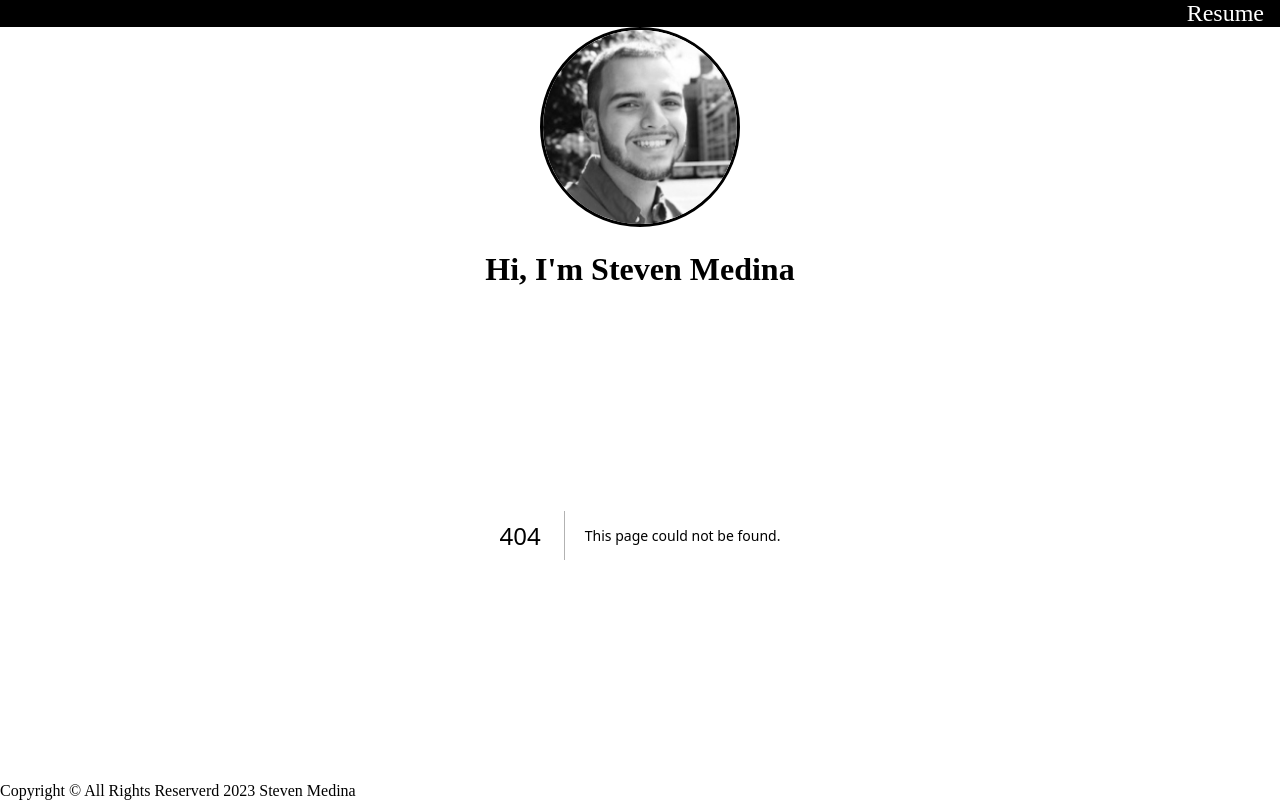
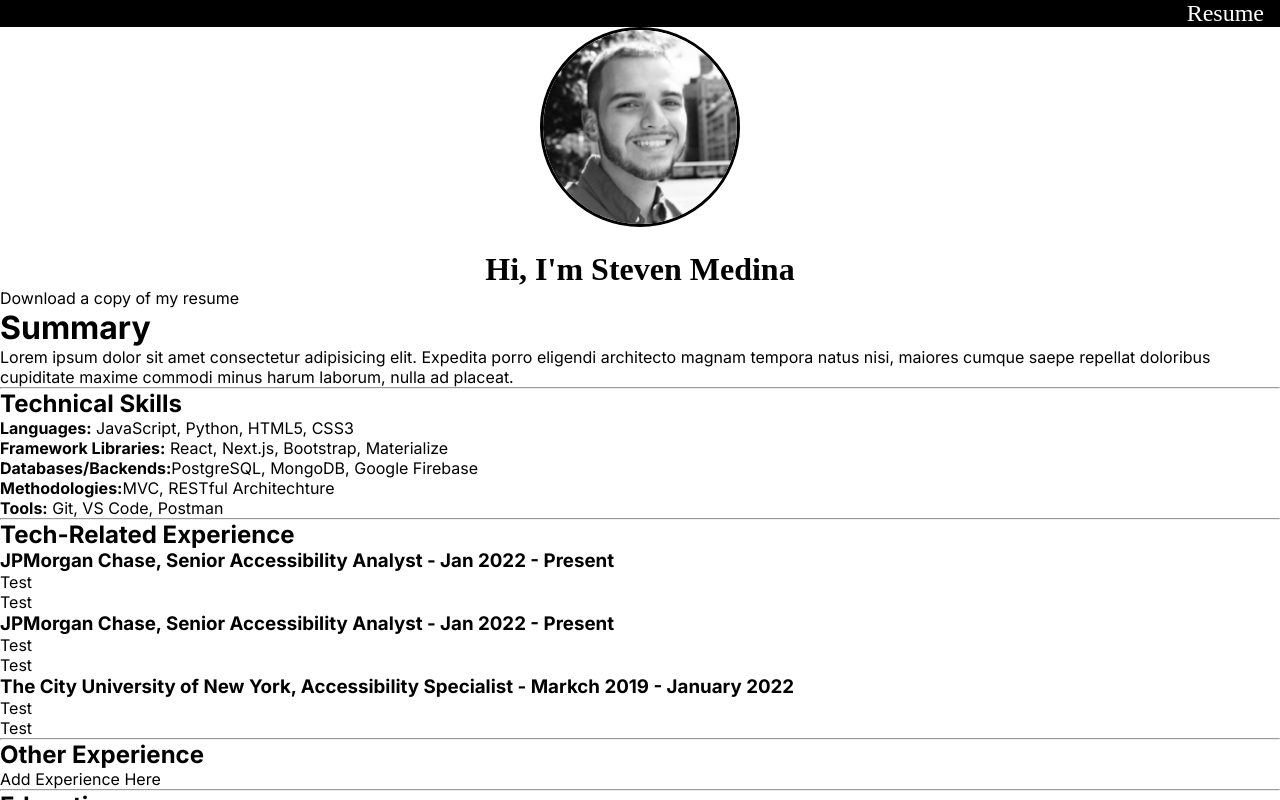
Before and after one commit to smedina0/portfolio, a Next.js app: page /resume in a window 1280 px wide. Before the commit this address had no page. Built offline with nearby package versions, Linux system fonts and the light colour scheme.

Commit message:
WIP: Adds resume page - needs work

```diff
--- /dev/null
+++ b/pages/resume.js
@@ -0,0 +1,93 @@
+import Head from 'next/head';
+import { Inter } from 'next/font/google';
+
+const inter = Inter({ subsets: ['latin'] });
+
+export default function Resume(props) {
+  return (
+    <>
+      <Head>
+        <title>Resume | Steven Medina's Portfolio Page </title>
+        <meta
+          name='description'
+          content='Check out my resume to learn more about my professional experience'
+        />
+        <meta name='viewport' content='width=device-width, initial-scale=1' />
+        <link rel='icon' href='/favicon.ico' />
+      </Head>
+      <main className={inter.className}>
+        <section>
+          <a
+            target='_blank'
+            href='https://docs.google.com/document/d/1lw9PNamrJVgIt62zEIddGj6MtMp8n51ZayaEPlzdICU/edit?usp=sharing'
+          >
+            Download a copy of my resume
+          </a>
+        </section>
+        <h1>Summary</h1>
+        <p>
+          Lorem ipsum dolor sit amet consectetur adipisicing elit. Expedita
+          porro eligendi architecto magnam tempora natus nisi, maiores cumque
+          saepe repellat doloribus cupiditate maxime commodi minus harum
+          laborum, nulla ad placeat.{' '}
+        </p>
+        <hr />
+        <h2>Technical Skills</h2>
+
+        <ul>
+          <li>
+            <strong>Languages:</strong> JavaScript, Python, HTML5, CSS3
+          </li>
+          <li>
+            <strong>Framework Libraries:</strong> React, Next.js, Bootstrap,
+            Materialize
+          </li>
+          <li>
+            <strong>Databases/Backends:</strong>PostgreSQL, MongoDB, Google
+            Firebase
+          </li>
+          <li>
+            <strong>Methodologies:</strong>MVC, RESTful Architechture
+          </li>
+          <li>
+            <strong>Tools:</strong> Git, VS Code, Postman
+          </li>
+        </ul>
+        <hr />
+        <h2>Tech-Related Experience</h2>
+        <h3>
+          JPMorgan Chase, Senior Accessibility Analyst - Jan 2022 - Present
+        </h3>
+        <ul>
+          <li>Test</li>
+          <li>Test</li>
+        </ul>
+        <h3>
+          JPMorgan Chase, Senior Accessibility Analyst - Jan 2022 - Present
+        </h3>
+        <ul>
+          <li>Test</li>
+          <li>Test</li>
+        </ul>
+        <h3>
+          The City University of New York, Accessibility Specialist - Markch
+          2019 - January 2022
+        </h3>
+        <ul>
+          <li>Test</li>
+          <li>Test</li>
+        </ul>
+        <hr />
+        <h2>Other Experience</h2>
+        <p>Add Experience Here</p>
+        <hr />
+        <h2>Education</h2>
+        <ul>
+          <li>
+            <strong>Test</strong>: Date 1-Date 2 - Degree title
+          </li>
+        </ul>
+      </main>
+    </>
+  );
+}
```
